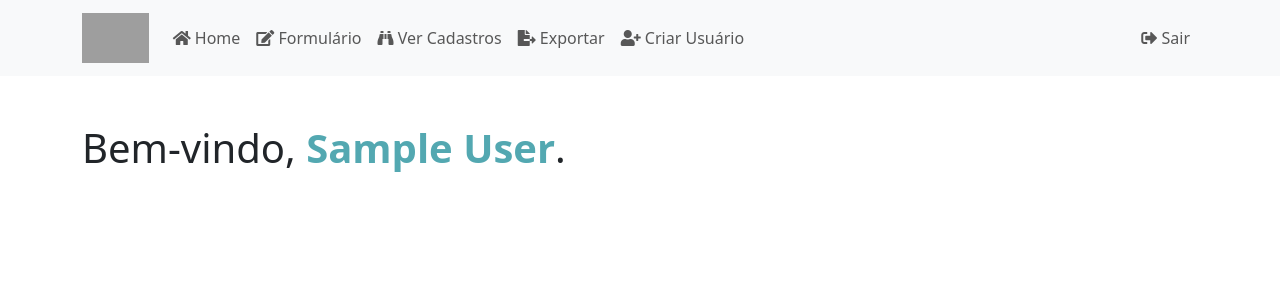
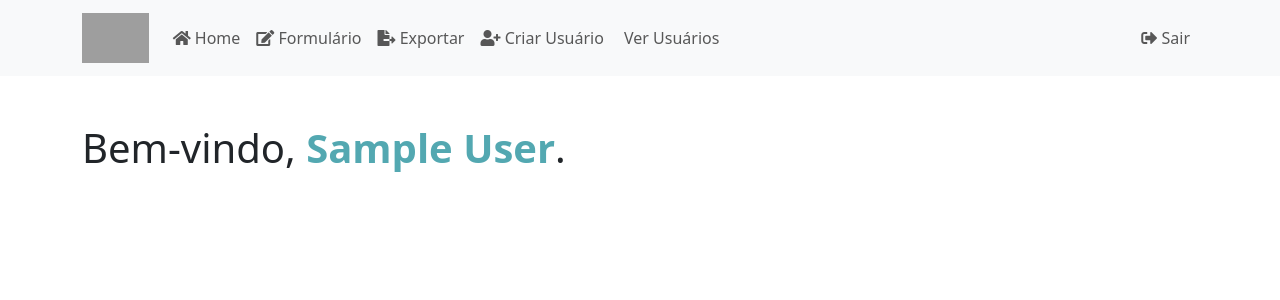
Before and after one commit to AndersonC96/Formulario-de-Cadastro, a PHP site: page /dashboard.php in a window 1280 px wide. Shown: the top 300 px of the page. Run offline with PHP 8.4, Linux system fonts and the light colour scheme; the visitor is signed in with stand-in values (Sample User, id 1); tables that the repository leaves empty or names only in its code hold one stand-in row (values such as "Sample post"); grey boxes are pictures that could not be loaded.

Commit message:
Update dashboard.php

```diff
--- a/dashboard.php
+++ b/dashboard.php
@@ -46,14 +46,14 @@
                             <a class="nav-link" href="form.php"><i class="fas fa-edit"></i> Formulário</a>
                         </li>
                         <li class="nav-item">
-                            <a class="nav-link" href="view_form.php"><i class="fas fa-binoculars"></i> Ver Cadastros</a>
-                        </li>
-                        <li class="nav-item">
                             <a class="nav-link" href="export.php"><i class="fas fa-file-export"></i> Exportar</a>
                         </li>
                         <?php if($user['is_admin']) { ?>
                         <li class="nav-item">
                             <a class="nav-link" href="create_user.php"><i class="fas fa-user-plus"></i> Criar Usuário</a>
+                        </li>
+                        <li class="nav-item">
+                            <a class="nav-link" href="view_users.php"><i class="fas fa-person"></i></i> Ver Usuários</a>
                         </li>
                         <?php } ?>
                     </ul>
```
